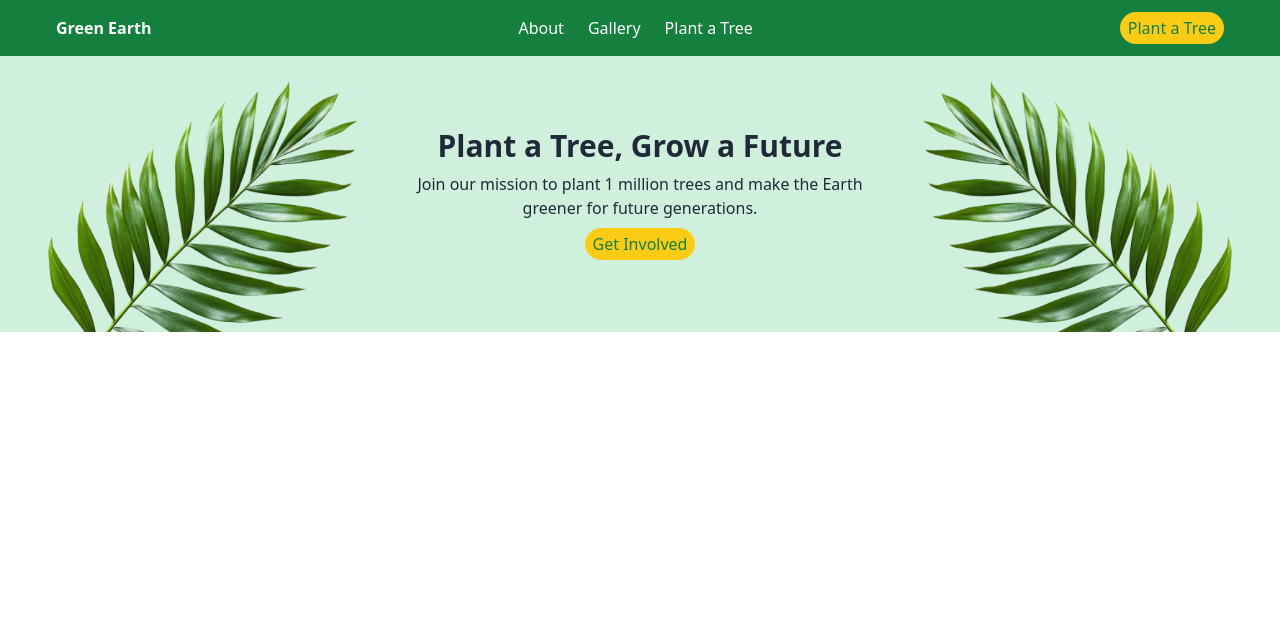
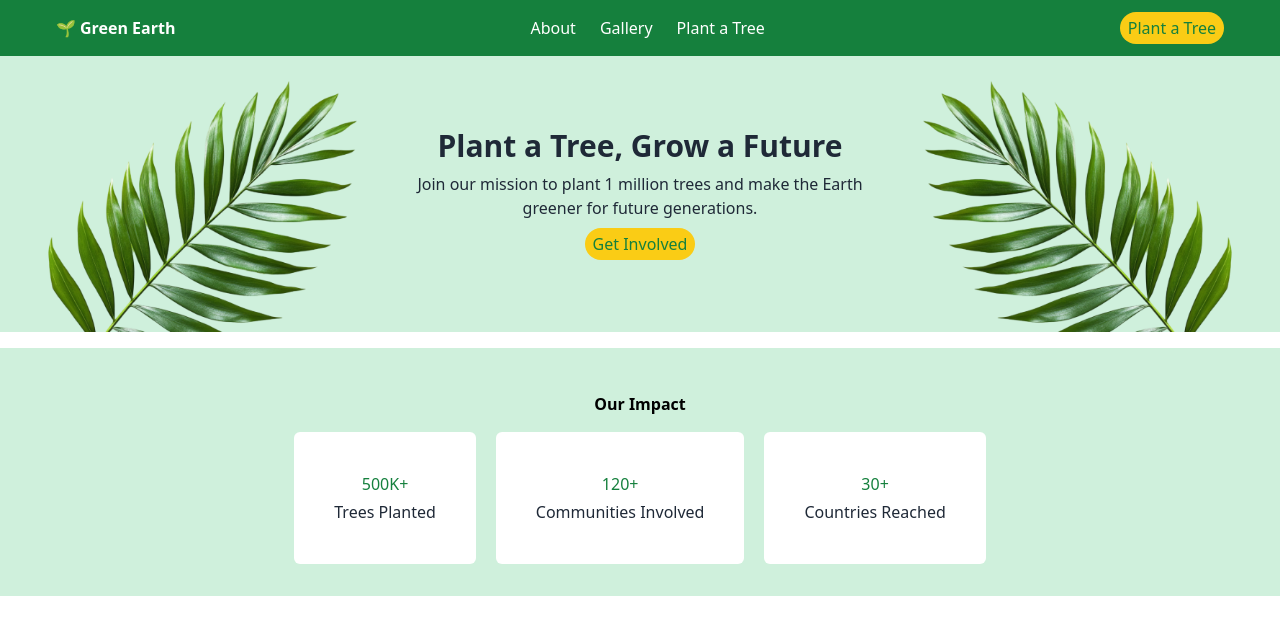
Before and after one commit to saif-hawlader/Green-Earth, a plain HTML site: page index.html in a window 1280 px wide. Drawn offline with nearby package versions, Linux system fonts and the light colour scheme.

Commit message:
completed lower sub-section in main

```diff
--- a/index.html
+++ b/index.html
@@ -9,9 +9,10 @@
 <body>
     <header>
         <nav class="bg-[#15803D] flex justify-between items-center px-14 h-14">
-            <section id="nav-logo"
+            <div class="nav-logo  flex items-center gap-1">
+                <span class="emoji">🌱</span>
                 <h3 class="text-white font-bold">Green Earth</h3>
-            </section>
+            </div>
             <section id="nav-link">
                 <ul class="flex justify-between gap-6 text-white">
                     <li><a href="#">About</a></li>
@@ -37,6 +38,29 @@
     </header>
 
     <main>
+        <div class="bg-[#CFF0DC] p-8 mt-4">
+            <h2 class="text-center mt-3 font-semibold">Our Impact</h2>
+            <div class="impact-card flex justify-center items-center gap-5">
+                <div class="bg-white p-10 rounded-md mt-4">
+                    <div class="flex flex-col justify-center items-center gap-1">
+                        <h4 class="text-[#15803D]">500K+</h4>
+                        <p class="text-[#1F2937]">Trees Planted</p>
+                    </div>
+                </div>
+                 <div class="bg-white p-10 rounded-md mt-4">
+                    <div class="flex flex-col justify-center items-center gap-1">
+                        <h4 class="text-[#15803D]">120+</h4>
+                        <p class="text-[#1F2937]">Communities Involved</p>
+                    </div>
+                 </div>
+                  <div class="bg-white p-10 rounded-md mt-4">
+                    <div class="flex flex-col justify-center items-center gap-1">
+                        <h4 class="text-[#15803D]">30+</h4>
+                        <p class="text-[#1F2937]">Countries Reached</p>
+                    </div>
+                  </div>
+            </div>
+        </div>
     </main>
 
     <footer>
```
